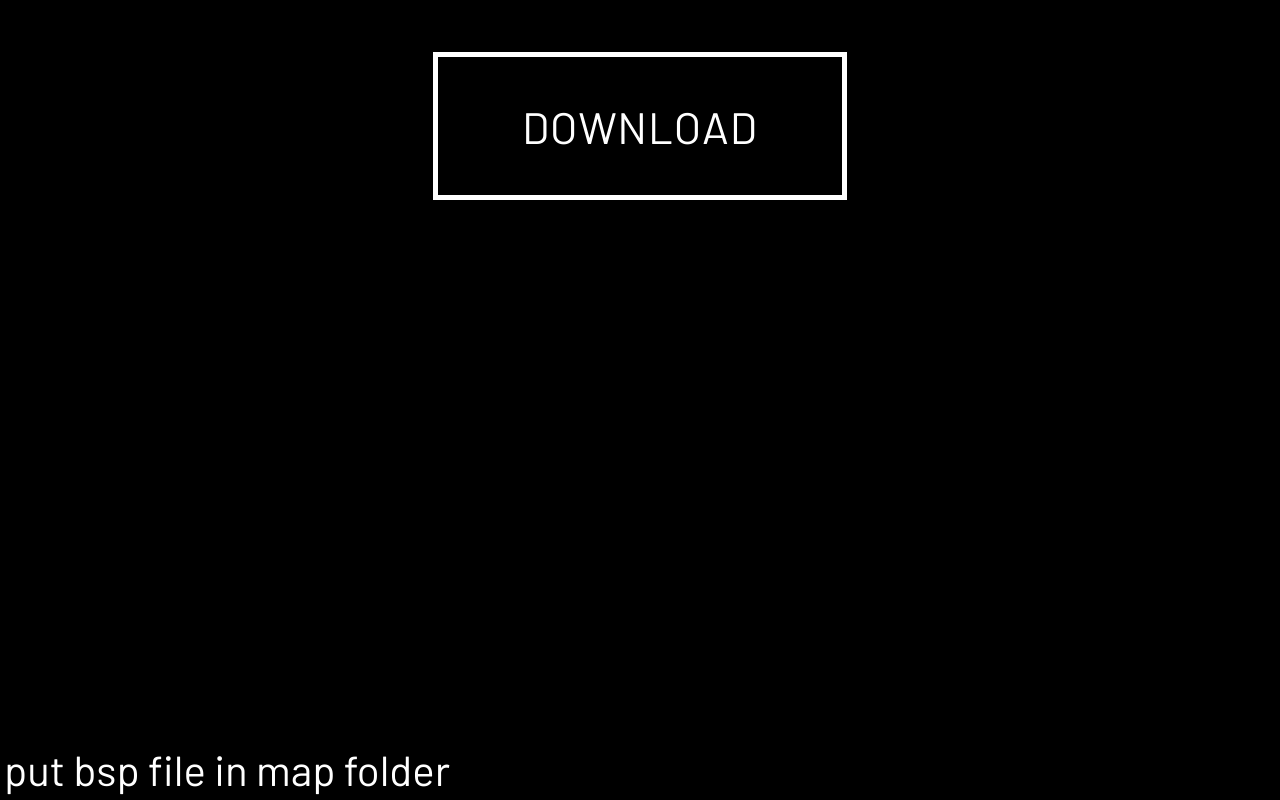
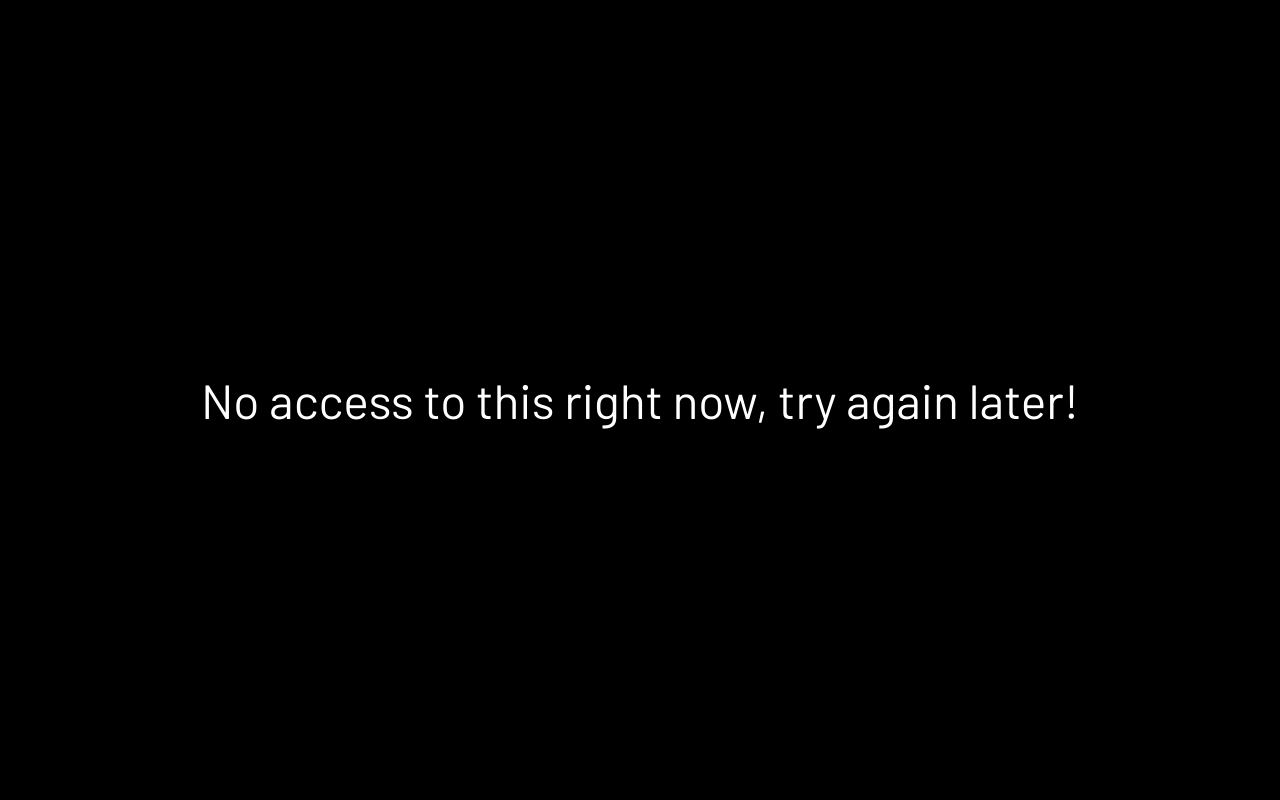
Before and after one commit to herobrinski/welcome, a plain HTML site: page index.html in a window 1280 px wide. Drawn offline with Linux system fonts and the light colour scheme.

Commit message:
Change title to 'No access' and update layout
Updated the title and modified the layout and content of the page.

```diff
--- a/index.html
+++ b/index.html
@@ -3,7 +3,7 @@
 <head>
   <meta charset="UTF-8">
   <meta name="viewport" content="width=device-width, initial-scale=1.0">
-  <title>Download</title>
+  <title>No access</title>
   <link rel="preconnect" href="https://fonts.googleapis.com">
   <link rel="preconnect" href="https://fonts.gstatic.com" crossorigin>
   <link href="https://fonts.googleapis.com/css2?family=Barlow:wght@400;500&display=swap" rel="stylesheet">
@@ -20,47 +20,20 @@
     body {
       min-height: 100vh;
       display: flex;
-      flex-direction: column;
       align-items: center;
-      padding-top: 52px;
-      position: relative;
+      justify-content: center;
+      padding: 24px;
+      text-align: center;
     }
 
-    .download {
-      display: flex;
-      align-items: center;
-      justify-content: center;
-      width: min(414px, 80vw);
-      height: 148px;
-      border: 5px solid #fff;
-      color: #fff;
-      text-decoration: none;
-      font-size: clamp(28px, 4vw, 44px);
-      letter-spacing: 1px;
-      text-transform: uppercase;
-      transition: background 0.15s, color 0.15s;
-    }
-
-    .download:hover,
-    .download:focus-visible {
-      background: #fff;
-      color: #000;
-      outline: none;
-    }
-
-    .hint {
-      position: absolute;
-      left: 4px;
-      bottom: 6px;
-      font-size: clamp(24px, 3.6vw, 42px);
+    h1 {
+      font-weight: 400;
+      font-size: clamp(26px, 4.5vw, 48px);
+      line-height: 1.3;
     }
   </style>
 </head>
 <body>
-  <!-- Положите файл карты рядом с index.html и назовите его map.bsp
-       (или измените имя в href ниже) -->
-  <a class="download" href="map.bsp" download>Download</a>
-
-  <p class="hint">put bsp file in map folder</p>
+  <h1>No access to this right now, try again later!</h1>
 </body>
 </html>
```
